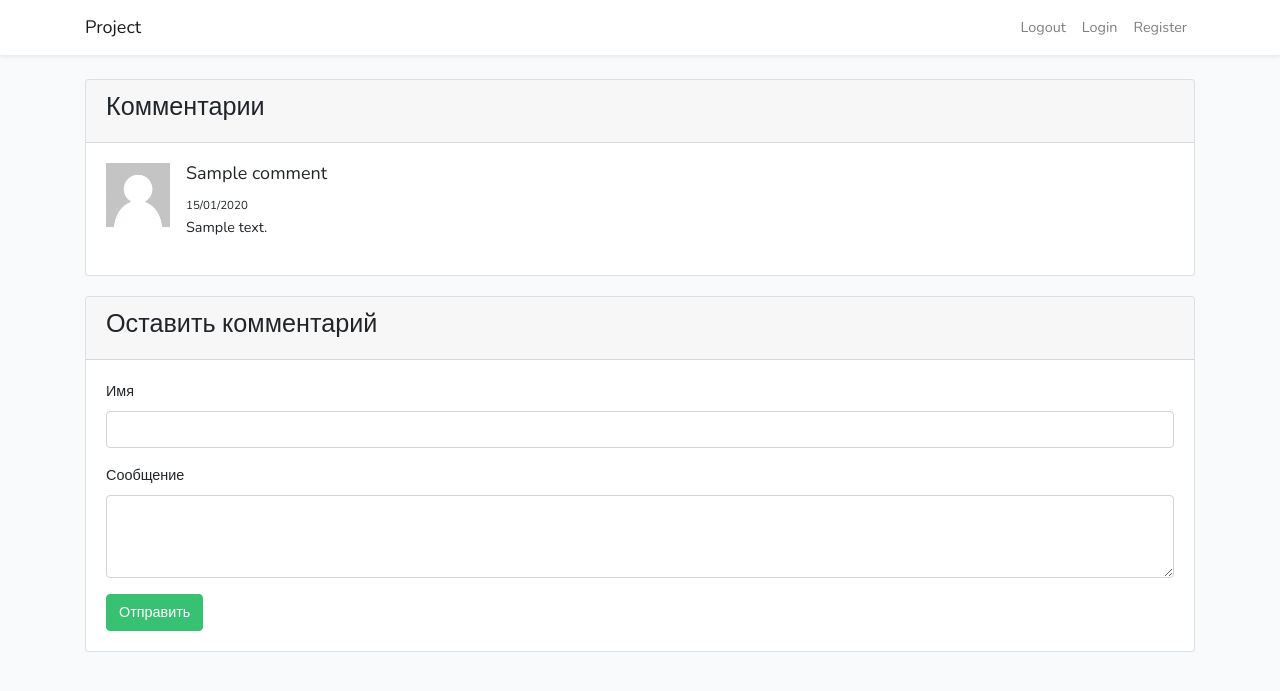
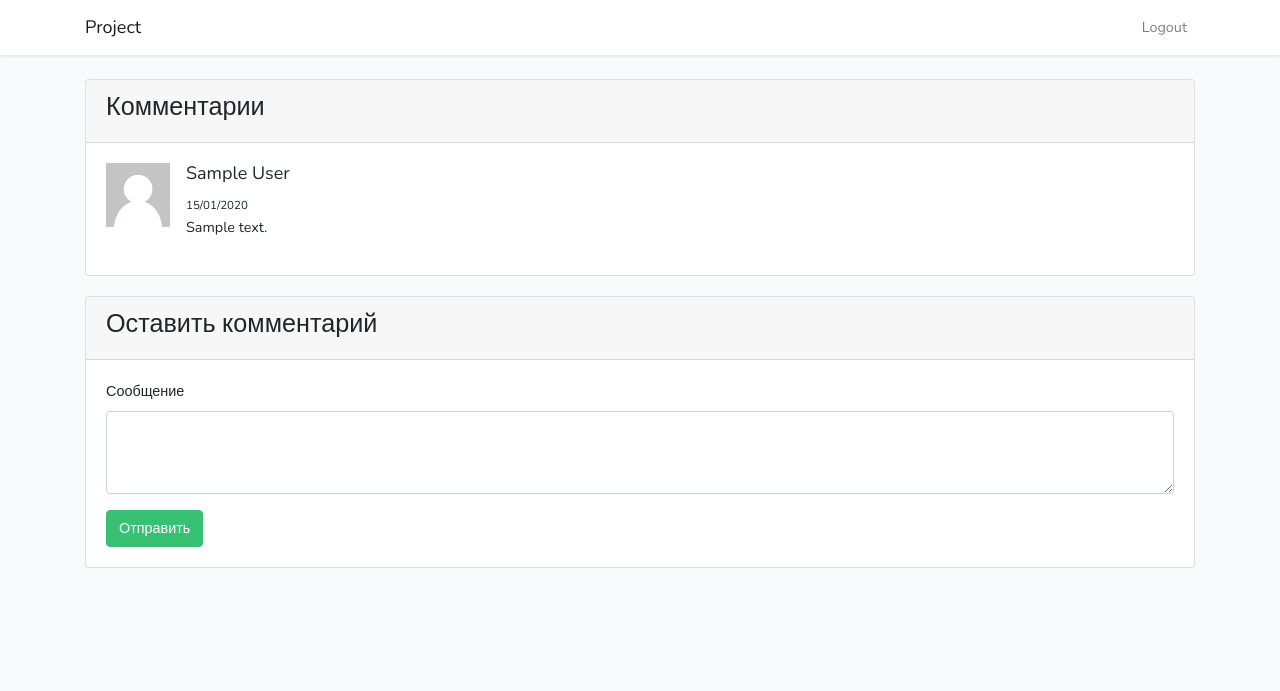
Before and after one commit to aleebek/php_marlin, a PHP site: page /index.php in a window 1280 px wide. Shown: the top 691 px of the page. Run offline with PHP 8.4, Linux system fonts and the light colour scheme; the visitor is signed in with stand-in values (Sample User, id 1); tables that the repository leaves empty or names only in its code hold one stand-in row (values such as "Sample post").

Commit message:
task22 join

```diff
--- a/index.php
+++ b/index.php
@@ -5,11 +5,15 @@ if (isset($_SESSION['error_name'])) {$error_name = $_SESSION['error_name']; unse
 if (isset($_SESSION['error_text'])) {$error_text = $_SESSION['error_text']; unset($_SESSION['error_text']);}
 if (isset($_SESSION['success_comment'])) {$success_comment = $_SESSION['success_comment']; unset($_SESSION['success_comment']);}
 if (isset($_SESSION['current_user'])) $current_user = $_SESSION['current_user'];
-else if (isset($_COOKIE['email'])) $current_user = $_COOKIE['email'];
-else {
+else if (isset($_COOKIE['email'])) {
+	$current_user = $_COOKIE['email'];
+	$_SESSION['current_user_id'] = $_COOKIE['id'];
+	$_SESSION['current_user'] = $current_user;
+} else {
+	$current_user = null;
 	session_destroy();
-	header("Location: /php_marlin/login.php");
-    exit;
+	// header("Location: /php_marlin/login.php");
+    // exit;
 }
 //  как очистить сессию и не удалить данные о зашедшем пользователе?
 //  if (isset($_SESSION['current_user'])) echo 'session '.$_SESSION['current_user'];
@@ -25,11 +29,15 @@ $link = mysqli_connect($host, $db_user, $db_pass, $db_name);
 
 mysqli_query($link, "SET NAMES 'utf8'");
 
-$query = 'SELECT * FROM comments ORDER BY id DESC';
+$query = 'SELECT *, users.name as user_name FROM comments LEFT JOIN users ON users.id=comments.user_id ORDER BY comments.id DESC';
 
 $result = mysqli_query($link, $query) or die(mysqli_error($link));
 
 for ($comments = []; $row = mysqli_fetch_assoc($result); $comments[] = $row);
+
+//var_dump($_COOKIE);
+//var_dump($_SESSION);
+
 
 
 ?>
@@ -69,13 +77,13 @@ for ($comments = []; $row = mysqli_fetch_assoc($result); $comments[] = $row);
                     <!-- Right Side Of Navbar -->
                     <ul class="navbar-nav ml-auto">
 						<!-- Authentication Links -->
-							<li class="nav-item">
+							<li class="nav-item <?php if (empty($current_user)) echo 'd-none'?>">
                                 <a class="nav-link" href="logout.php">Logout</a>
                             </li>
-                            <li class="nav-item">
+                            <li class="nav-item <?php if (!empty($current_user)) echo 'd-none'?>">
                                 <a class="nav-link" href="login.html">Login</a>
                             </li>
-                            <li class="nav-item">
+                            <li class="nav-item <?php if (!empty($current_user)) echo 'd-none'?>">
                                 <a class="nav-link" href="register.php">Register</a>
                             </li>
                     </ul>
@@ -85,7 +93,20 @@ for ($comments = []; $row = mysqli_fetch_assoc($result); $comments[] = $row);
 
         <main class="py-4">
             <div class="container">
-                <div class="row justify-content-center">
+				<div class="row justify-content-center <?php if (!empty($current_user)) echo 'd-none'?>">
+					<div class="col-md-4">
+						<div class="card">
+							<div class="card-header text-center">
+								<h3>У вас нет доступа</h3>
+							</div>
+							<div class="card-body text-center">
+								<a href="login.php" class="btn btn-primary btn-lg">Login</a>
+								<a href="register.php" class="btn btn-primary btn-lg">Register</a>
+							</div>
+						</div>
+					</div>
+				</div>
+                <div class="row justify-content-center <?php if (empty($current_user)) echo 'd-none'?>">
                     <div class="col-md-12">
                         <div class="card">
                             <div class="card-header"><h3>Комментарии</h3></div>
@@ -98,7 +119,7 @@ for ($comments = []; $row = mysqli_fetch_assoc($result); $comments[] = $row);
 								<div class="media">
 									<img src="img/no-user.jpg" class="mr-3" alt="..." width="64" height="64">
 									<div class="media-body">
-									<h5 class="mt-0"><?php echo $comment['name'] ?></h5>
+									<h5 class="mt-0"><?php echo $comment['user_name'] ?></h5>
 									<span><small><?php echo date('d/m/Y' , strtotime($comment['date']))  ?></small></span>
 									<p><?php echo $comment['text'] ?></p>
 									</div>
@@ -114,13 +135,7 @@ for ($comments = []; $row = mysqli_fetch_assoc($result); $comments[] = $row);
 
                             <div class="card-body">
                                 <form action="/php_marlin/store.php" method="post">
-                                    <div class="form-group">
-                                    <label for="exampleFormControlTextarea1">Имя</label>
-									<input name="name" class="form-control <?php if (isset($error_name)) echo 'is-invalid'; else echo 'valid'; ?>" id="exampleFormControlTextarea1" />
-									<div class="invalid-feedback">
-										<?php if (isset($error_name)) echo $error_name;?>
-									</div>
-                                  </div>
+
 									<div class="form-group">
 										<label for="exampleFormControlTextarea1">Сообщение</label>
 										<textarea name="text" class="form-control <?php if (isset($error_text)) echo 'is-invalid'; else echo 'valid';?>" id="exampleFormControlTextarea1" rows="3"></textarea>
--- a/login.php
+++ b/login.php
@@ -34,10 +34,10 @@
                     <ul class="navbar-nav ml-auto">
                         <!-- Authentication Links -->
                             <li class="nav-item">
-                                <a class="nav-link" href="login.html">Login</a>
+                                <a class="nav-link" href="login.php">Login</a>
                             </li>
                             <li class="nav-item">
-                                <a class="nav-link" href="register.html">Register</a>
+                                <a class="nav-link" href="register.php">Register</a>
                             </li>
                     </ul>
                 </div>
--- a/login_controller.php
+++ b/login_controller.php
@@ -27,8 +27,10 @@ if(empty($_REQUEST['email'])) {
                 if(isset($_REQUEST['remember'])) {
                     setcookie('hash', $hash);
                     setcookie('email', $row['email']);
+                    setcookie('id', $row['id']);
                 }
                 $_SESSION['current_user'] = $row['email'];
+                $_SESSION['current_user_id'] = $row['id'];
                 header("Location: /php_marlin");
                 exit;
             }
```
Also changed, not shown: store.php (+4 -6 lines). Lines whose indentation alone changed are shown as unchanged.
